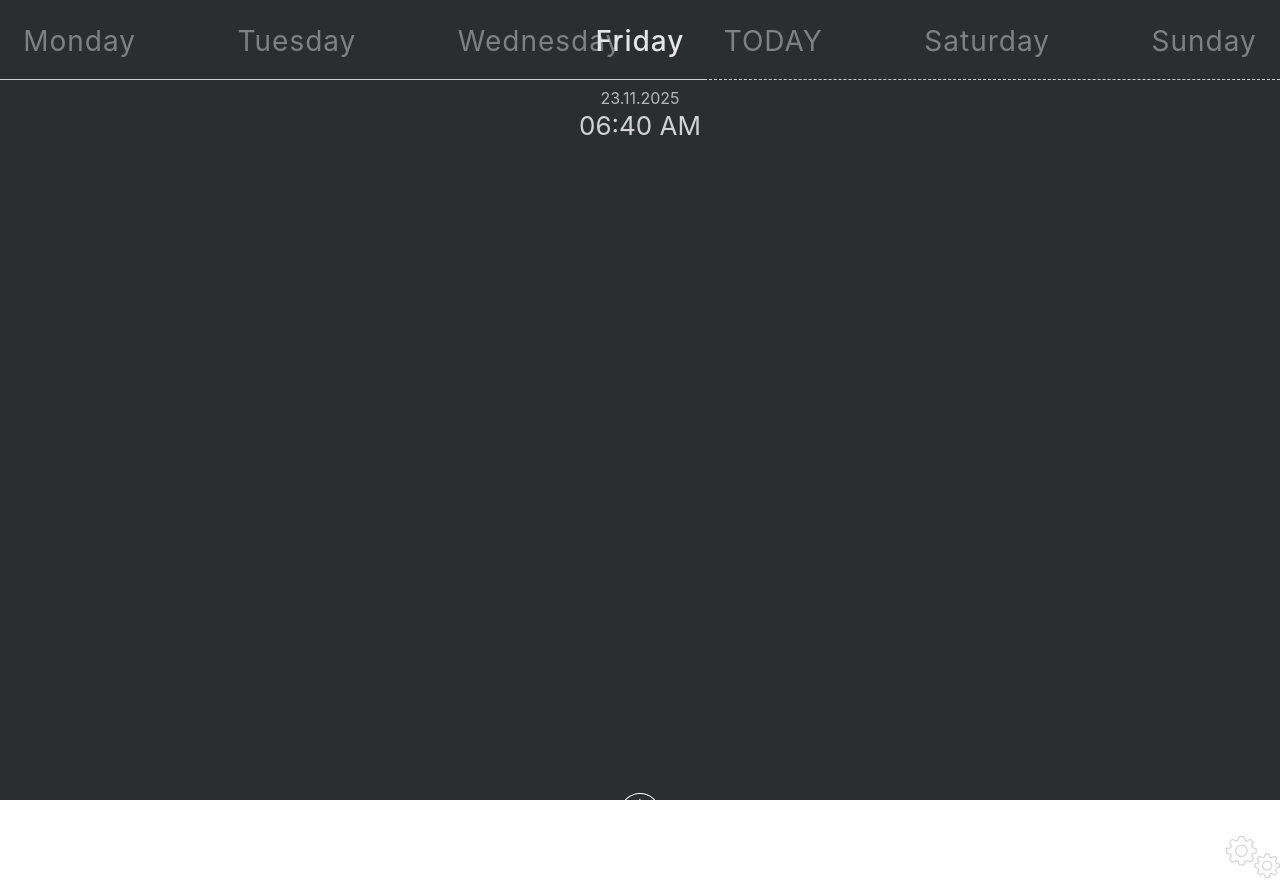
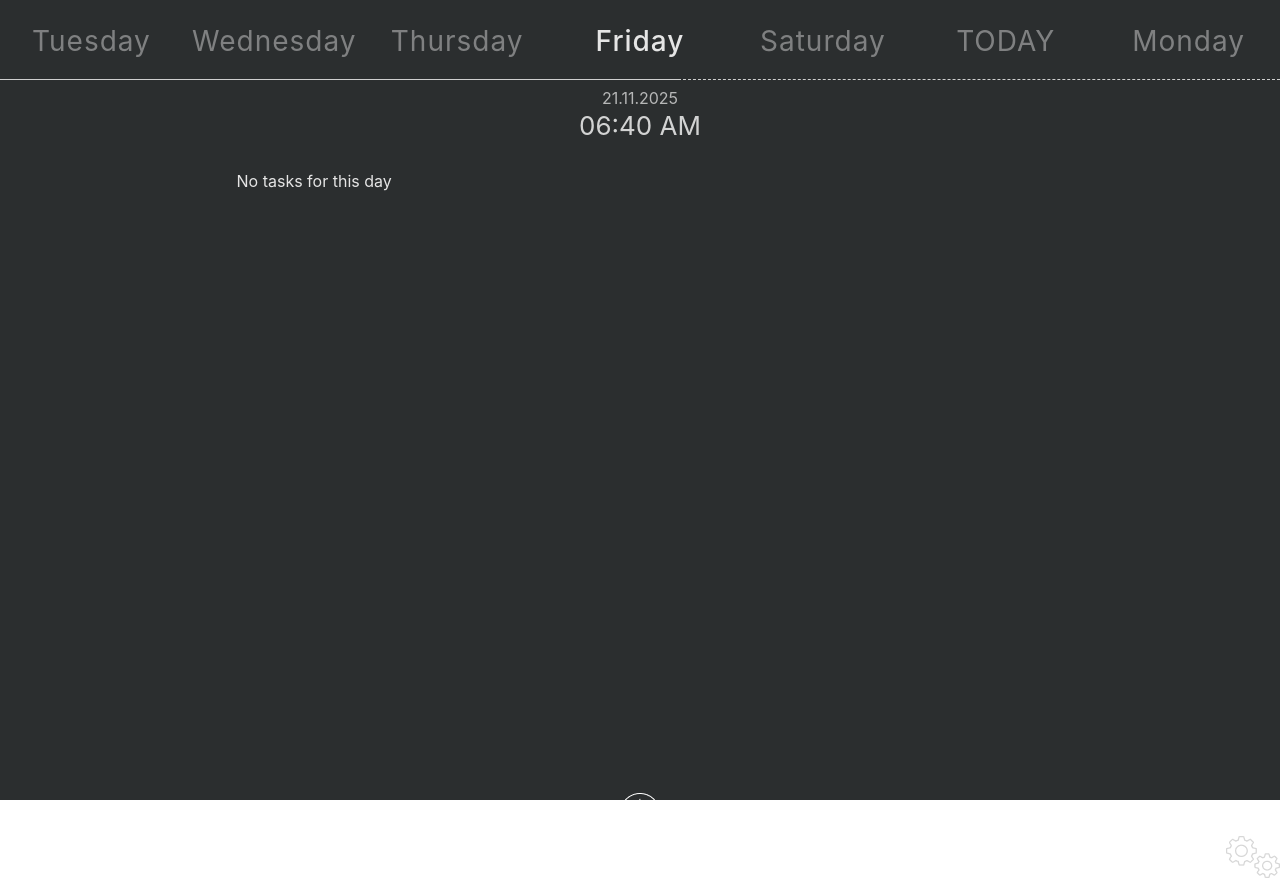
Before and after one commit to EtwinS/TODoAY, a website with bundled scripts: page resources/index.html in a window 1280 px wide. Both pictures are taken after a click on the element "Friday". Built offline with nearby package versions, Linux system fonts and the light colour scheme.

Commit message:
navbar update

```diff
--- /dev/null
+++ b/resources/css/header.css
@@ -0,0 +1,69 @@
+header {
+  padding-top: 24px;
+  padding-bottom: 10px;
+  text-align: center;
+
+  width: 100%;
+}
+
+.days {
+  display:grid;
+  grid-template-columns: repeat(7, 1fr);
+}
+
+.day {
+  opacity: 0.45;
+  cursor: pointer;
+  transition: all 0.3s ease;
+  text-align: center;
+
+  font-size: 28px;
+  letter-spacing: 1px;
+  width: 100%;
+}
+
+.day.active {
+  opacity: 1;
+  font-weight: 500;
+}
+
+.day.center {
+  opacity: 1;
+  font-weight: 500;
+}
+
+.day:hover {
+  opacity: 0.7;
+}
+
+.center-date {
+  margin-top: 8px;
+  font-size: 16px;
+  opacity: 0.75;
+}
+
+.center-time {
+  margin-top: 2px;
+  font-size: 26px;
+  opacity: 0.9;
+}
+
+
+.line-wrapper {
+  margin-top: 20px;
+  display: flex;
+  justify-content: center;
+  width: 100%;
+}
+
+.line-solid {
+  height: 1px;
+  width: 53%;
+  border-bottom: 1px solid #cfcfcf;
+}
+
+.line-dashed {
+  height: 1px;
+  width: 47%;
+  border-bottom: 1px dashed #cfcfcf;
+}
--- a/resources/css/styles.css
+++ b/resources/css/styles.css
@@ -18,121 +18,12 @@ body {
   background-color: #2b2e2f;
 }
 
-header {
-  padding-top: 24px;
-  padding-bottom: 10px;
-  text-align: center;
-  position: relative;
-
-  width: 100%;
-}
-
-.days {
-  display: flex;
-  justify-content:space-around;
-  gap: 55px;
-  font-size: 28px;
-  letter-spacing: 1px;
-}
-
-.day {
-  opacity: 0.45;
-  cursor: pointer;
-  transition: 0.3s ease;
-}
-
-.day.active {
-  position: fixed;
-  opacity: 1;
-  font-weight: 500;
-}
-
-.day:hover {
-  opacity: 0.7;
-}
-
-.center-date {
-  margin-top: 8px;
-  font-size: 16px;
-  opacity: 0.75;
-}
-
-.center-time {
-  margin-top: 2px;
-  font-size: 26px;
-  opacity: 0.9;
-}
-
-
-.line-wrapper {
-  margin-top: 20px;
-  display: flex;
-  justify-content: center;
-  width: 100%;
-}
-
-.line-solid {
-  height: 1px;
-  width: 55%;
-  border-bottom: 1px solid #cfcfcf;
-}
-
-.line-dashed {
-  height: 1px;
-  width: 45%;
-  border-bottom: 1px dashed #cfcfcf;
-}
-
 main {
   display: flex;
   flex-direction: column;
   align-items: center;
   justify-content: flex-start;
 }
-
-/* #tasks-container {
-  width: 72%;
-  margin-top: 60px;
-  border: 1px solid #a0a0a0;
-  border-radius: 6px;
-  padding: 25px;
-}
-
-.task-item {
-  padding: 10px 0;
-  font-size: 18px;
-  cursor: pointer;
-  display: flex;
-  align-items: center;
-  gap: 10px;
-}
-
-.task-item .circle {
-  width: 12px;
-  height: 12px;
-  border: 1px solid #cfcfcf;
-  border-radius: 50%;
-}
-
-.task-opened {
-  padding: 15px;
-  border: 1px solid #b5b5b5;
-  border-radius: 6px;
-  margin-top: 15px;
-}
-
-.progress-bar {
-  width: 100%;
-  height: 6px;
-  background: linear-gradient(to right, #ffffff, #aaaaaa);
-  border-radius: 3px;
-  margin: 8px 0 14px;
-}
-
-.subtasks-block {
-  padding-left: 20px;
-  margin-top: 10px;
-} */
 
 footer {
   margin-top: auto;
--- a/resources/index.html
+++ b/resources/index.html
@@ -5,22 +5,14 @@
   <meta name="viewport" content="width=device-width, initial-scale=1.0" />
   <title>Todo App</title>
   <link rel="stylesheet" href="css/styles.css" />
+  <link rel="stylesheet" href="css/header.css" />
   <link rel="stylesheet" href="css/modal.css" />
   <link rel="stylesheet" href="css/task.css" />
 </head>
 <body>
   <div id="app" class="wrapper">
     <header id="navbar">
-      <div class="days">
-        <span data-day="1" class="day">Monday</span>
-        <span data-day="2" class="day">Tuesday</span>
-        <span data-day="3" class="day">Wednesday</span>
-
-        <span data-day="today" class="day active">TODAY</span>
-
-        <span data-day="5" class="day">Friday</span>
-        <span data-day="6" class="day">Saturday</span>
-        <span data-day="7" class="day">Sunday</span>
+      <div class="days" id="daysContainer">
       </div>
 
       <div class="line-wrapper">
--- a/resources/js/navbar.js
+++ b/resources/js/navbar.js
@@ -1,29 +1,125 @@
-function updateDateTime() {
-  const now = new Date();
+import { loadTasks } from "./task.js";
 
-  const date = now.toLocaleDateString("en-GB").replace(/\//g, ".");
-  const time = now.toLocaleTimeString([], { hour: "2-digit", minute: "2-digit" });
+// State management
+let currentDate = new Date();
+let selectedDate = new Date();
+let daysArray = [];
 
-  document.getElementById("date").textContent = date;
-  document.getElementById("time").textContent = time;
+// Day names
+const dayNames = ["Sunday", "Monday", "Tuesday", "Wednesday", "Thursday", "Friday", "Saturday"];
+
+// Initialize navbar on load
+function initializeNavbar() {
+  generateDaysArray();
+  renderDays();
+  updateDateTime();
+  setInterval(updateDateTime, 1000);
 }
 
-updateDateTime();
-setInterval(updateDateTime, 1000);
+// Generate array of 7 days centered on selected date
+function generateDaysArray() {
+  daysArray = [];
+  const centerDate = new Date(selectedDate);
 
-// Выбор дня
-document.querySelectorAll(".day").forEach(day => {
-  day.addEventListener("click", () => {
-    document.querySelectorAll(".day").forEach(d => d.classList.remove("active"));
-    day.classList.add("active");
+  // Generate 3 days before, current day, and 3 days after
+  for (let i = -3; i <= 3; i++) {
+    const date = new Date(centerDate);
+    date.setDate(date.getDate() + i);
+    daysArray.push(new Date(date));
+  }
+}
 
-    const selected = day.dataset.day;
+// Format date for comparison (YYYY-MM-DD)
+function formatDateKey(date) {
+  return date.toISOString().split('T')[0];
+}
 
-    // Здесь обновляется состояние и подгружаются задачи
-    loadTasksForDay(selected);
+// Check if date is today
+function isToday(date) {
+  const today = new Date();
+  return formatDateKey(date) === formatDateKey(today);
+}
+
+// Render days in navbar
+function renderDays() {
+  const container = document.getElementById("daysContainer");
+  container.innerHTML = "";
+
+  daysArray.forEach((date, index) => {
+    const dayElement = document.createElement("span");
+    dayElement.className = "day";
+    dayElement.dataset.date = formatDateKey(date);
+    dayElement.dataset.index = index;
+
+    // Center day (index 3 out of 7)
+    if (index === 3) {
+      dayElement.classList.add("center");
+    }
+
+    // Active day (selected date)
+    if (formatDateKey(date) === formatDateKey(selectedDate)) {
+      dayElement.classList.add("active");
+    }
+
+    // Display day name or "TODAY" if it's today
+    if (isToday(date)) {
+      dayElement.textContent = "TODAY";
+    } else {
+      dayElement.textContent = dayNames[date.getDay()];
+    }
+
+    dayElement.addEventListener("click", () => selectDay(date));
+    container.appendChild(dayElement);
   });
-});
+}
 
-function loadTasksForDay(day) {
-  console.log("Loading tasks for:", day);
+// Select a day and shift carousel
+function selectDay(date) {
+  selectedDate = new Date(date);
+  generateDaysArray();
+  renderDays();
+  updateDateTime();
+  loadTasks(selectedDate);
 }
+
+// Navigate carousel left (past)
+function navigatePast() {
+  const prevDate = new Date(selectedDate);
+  prevDate.setDate(prevDate.getDate() - 1);
+  selectDay(prevDate);
+}
+
+// Navigate carousel right (future)
+function navigateFuture() {
+  const nextDate = new Date(selectedDate);
+  nextDate.setDate(nextDate.getDate() + 1);
+  selectDay(nextDate);
+}
+
+// Update date and time display
+function updateDateTime() {
+  const dateStr = selectedDate.toLocaleDateString("en-GB").replace(/\//g, ".");
+  const timeStr = new Date().toLocaleTimeString([], { hour: "2-digit", minute: "2-digit" });
+
+  document.getElementById("date").textContent = dateStr;
+  document.getElementById("time").textContent = timeStr;
+}
+
+// Get selected date for task creation
+export function getSelectedDate() {
+  return new Date(selectedDate);
+}
+
+// Load tasks for specific day
+export function loadTasksForDay(date) {
+  selectedDate = new Date(date);
+  generateDaysArray();
+  renderDays();
+  loadTasks(selectedDate);
+}
+
+// Initialize on DOM load
+window.addEventListener('DOMContentLoaded', initializeNavbar);
+
+// Export navigation functions
+export { navigatePast, navigateFuture };
--- a/resources/js/task.js
+++ b/resources/js/task.js
@@ -1,5 +1,6 @@
 import { localDB } from "./pouchDB.js";
 import { openModalForEdit, closeModal } from "./modal.js";
+import { getSelectedDate } from "./navbar.js";
 
 export async function createTask() {
     const title = document.getElementById("taskTitle").value.trim();
@@ -10,11 +11,14 @@ export async function createTask() {
         return;
     }
 
+    // Use selected date from navbar, not current date
+    const taskDate = getSelectedDate();
+
     const task = {
-        _id: "task_" + new Date().getTime() + "_" + Math.random().toString(36).substring(2,8),
+        _id: "task_" + new Date().getTime() + "_" + Math.random().toString(36).substring(2, 8),
         title,
         description,
-        createdAt: new Date().toISOString(),
+        createdAt: taskDate.toISOString(),
         updatedAt: new Date().toISOString(),
         completed: false,
         deleted: false
@@ -28,7 +32,7 @@ export async function createTask() {
         document.getElementById("taskDescription").value = "";
 
         closeModal();
-        loadTasks();
+        loadTasks(taskDate);
 
     } catch (err) {
         console.error("Error saving task:", err);
@@ -53,22 +57,42 @@ export async function editTask(taskId) {
         console.log("Task updated:", task);
 
         closeModal();
-        loadTasks();
+        loadTasks(task.createdAt ? new Date(task.createdAt) : new Date());
 
     } catch (err) {
         console.error("Error updating task:", err);
     }
 }
 
-export async function loadTasks() {
+export async function loadTasks(filterDate = null) {
     const container = document.getElementById("taskContainer");
-    container.innerHTML = ""; // очистить старый вывод
+    container.innerHTML = "";
 
     try {
         const result = await localDB.allDocs({ include_docs: true });
-        const tasks = result.rows.map(row => row.doc).filter(doc => !doc.deleted);
+        let tasks = result.rows.map(row => row.doc).filter(doc => !doc.deleted);
+
+        // Filter by date if provided
+        if (filterDate) {
+            const filterDateKey = filterDate instanceof Date
+                ? filterDate.toISOString().split('T')[0]
+                : new Date(filterDate).toISOString().split('T')[0];
+
+            tasks = tasks.filter(task => {
+                const taskDateKey = new Date(task.createdAt).toISOString().split('T')[0];
+                return taskDateKey === filterDateKey;
+            });
+        }
 
         tasks.sort((a, b) => new Date(b.createdAt) - new Date(a.createdAt));
+
+        if (tasks.length === 0) {
+            const emptyMsg = document.createElement("div");
+            emptyMsg.className = "empty-message";
+            emptyMsg.textContent = "No tasks for this day";
+            container.appendChild(emptyMsg);
+            return;
+        }
 
         tasks.forEach(task => {
             const item = document.createElement("div");
@@ -94,7 +118,7 @@ export async function loadTasks() {
             // Checkbox handler
             item.querySelector("input").addEventListener("change", async (e) => {
                 try {
-                    const fresh = await localDB.get(task._id); // получаем актуальную версию
+                    const fresh = await localDB.get(task._id);
                     fresh.completed = e.target.checked;
                     fresh.updatedAt = new Date().toISOString();
                     await localDB.put(fresh);
@@ -112,4 +136,4 @@ export async function loadTasks() {
 }
 
 window.loadTasks = loadTasks;
-window.addEventListener('DOMContentLoaded', loadTasks);
+window.addEventListener('DOMContentLoaded', () => loadTasks(new Date()));
```
